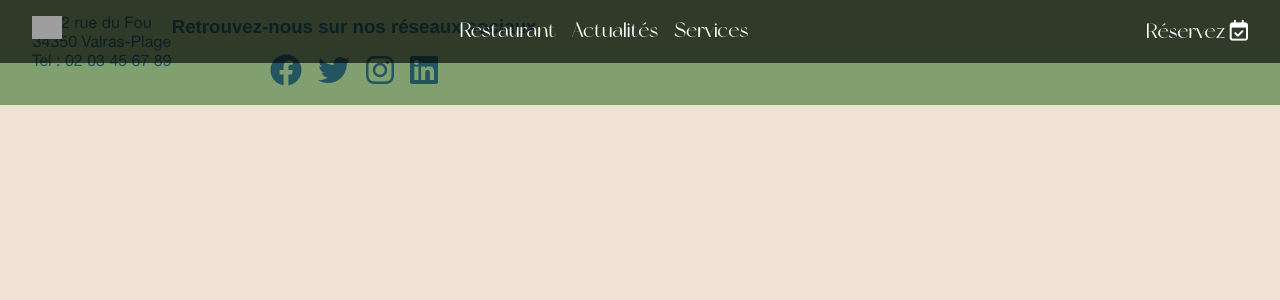
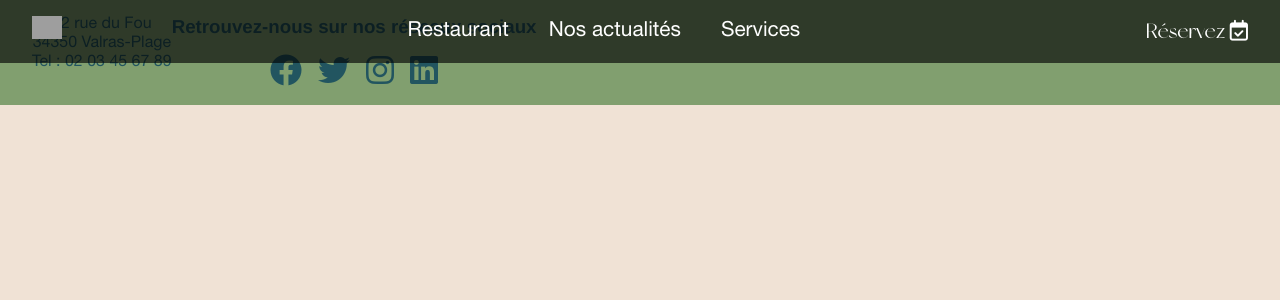
Before and after one commit to lclhugo/mspr-paillote-du-soleil, a Symfony app: template templates/base.html.twig in a window 1280 px wide. Shown: the top 300 px of the page. Run offline with Twig, Linux system fonts and the light colour scheme; the template is opened without the code that fills it, so the values that code supplies are empty; some libraries are stand-ins or nearby versions; grey boxes are pictures that could not be loaded.

Commit message:
menu fonctionnel

```diff
--- /dev/null
+++ b/assets/css/base/_navbar.scss
@@ -0,0 +1,9 @@
+@use "../base/variables";
+
+.dropdown.active {
+    display: block;
+}
+
+.dropdown-menu {
+    display: none;
+}
--- a/assets/css/pages/_home.scss
+++ b/assets/css/pages/_home.scss
@@ -25,13 +25,23 @@ nav {
   a {
     font-family: variables.$miracle-font;
   }
-  ul {
-    display: flex;
+  ul.dropdown-menu {
+    display: none;
     gap: 1rem;
 
     & a:hover {
       text-decoration: underline;
     }
+  }
+  .dropdown-menu.active {
+    display: block;
+  }
+  .nav-menu {
+    display: flex;
+
+  }
+  .dropdown {
+    padding: 0 20px;
   }
 }
 
--- a/public/css/style.css
+++ b/public/css/style.css
@@ -55,12 +55,21 @@ nav .logo img {
 nav a {
   font-family: "Miracle", sans-serif;
 }
-nav ul {
-  display: flex;
+nav ul.dropdown-menu {
+  display: none;
   gap: 1rem;
 }
-nav ul a:hover {
+nav ul.dropdown-menu a:hover {
   text-decoration: underline;
+}
+nav .dropdown-menu.active {
+  display: block;
+}
+nav .nav-menu {
+  display: flex;
+}
+nav .dropdown {
+  padding: 0 20px;
 }
 
 .hero-section {
--- a/templates/partials/navbar.html.twig
+++ b/templates/partials/navbar.html.twig
@@ -1,13 +1,45 @@
 <header>
+<script src="https://code.jquery.com/jquery-3.6.0.min.js"></script>
+<script>
+  $(document).ready(function() {
+    $('.dropdown-toggle').click(function(e) {
+      e.preventDefault();
+      $(this).children().toggleClass('active');
+      console.log("hello");
+    });
+  });
+</script>
   <nav>
     <div class="logo">
       <img src="{{ asset("images/paillotte.svg") }}" alt="Logo"/>
     </div>
-    <ul>
-      <li><a href="#">Restaurant</a></li>
-      <li><a href="#">Actualités</a></li>
-      <li><a href="#">Services</a></li>
-    </ul>
+     <div class="nav-menu">
+      <div class="dropdown">
+        <span href="#" class="dropdown-toggle">Restaurant
+        <ul class="dropdown-menu">
+          <li><a href="#">Carte </a></li>
+          <li><a href="#">Traiteur</a></li>
+        </ul>
+        </span>
+        </div>
+        <div class="dropdown">
+        <span href="#" class="dropdown-toggle">Nos actualités
+        <ul class="dropdown-menu">
+          <li><a href="#">Blog</a></li>
+          <li><a href="#">Presse partenaire</a></li>
+        </ul>
+        </span>
+        </div>
+        <div class="dropdown">
+        <span href="#" class="dropdown-toggle">Services
+        <ul class="dropdown-menu">
+          <li><a href="#">Plage privée</a></li>
+          <li><a href="#">Evènements</a></li>
+          <li><a href="#">Activités touristiques</a></li>
+        </ul>
+        </span>
+        </div>
+        </div>
     <a href="#" class="book" id="desktop-mobile">
       Réservez <i class="fa-regular fa-calendar-check"></i>
     </a>
```
Also changed, not shown: 1 other file.
